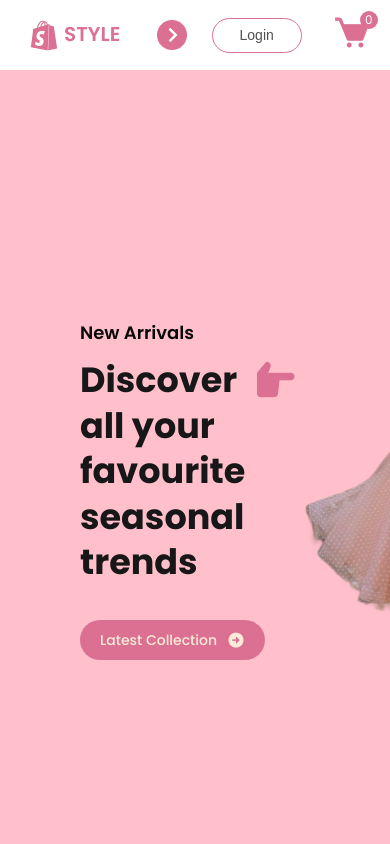
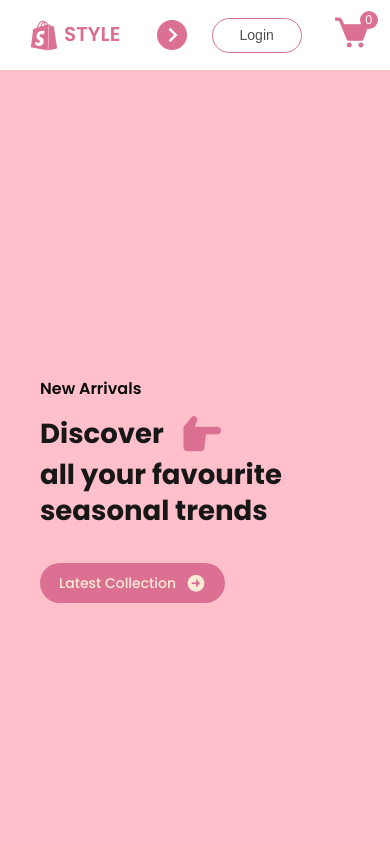
Before and after one commit to ElyaApyzova/Online-shop-with-React, a React (Create React App) app: page / in a window 390 px wide. Shown: the top 844 px of the page. Built offline with nearby package versions, Linux system fonts and the light colour scheme.

Commit message:
adaptive hero page

```diff
--- a/src/components/Hero/Hero.css
+++ b/src/components/Hero/Hero.css
@@ -54,7 +54,7 @@
 }
 
 .hero-latest-btn i{
-  font-size: 30px;
+  font-size: 24px;
 }
 
 .hero-right {
@@ -98,7 +98,7 @@
 
 @media(max-width:820px) {
   .hero-left{
-    padding-left: 80px;
+    padding-left: 70px;
     gap: 15px;
   }
 
@@ -120,10 +120,121 @@
   }
 
   .hero-latest-btn i{
-    font-size: 18px;
+    font-size: 16px;
   }
 
   .hero-right img{
-    width: 280px
+    width: 250px
   }
 }
+
+
+
+@media(max-width:686px) {
+  .hero {
+    flex-direction: column;
+  }
+
+  .hero-left{
+    padding-left: 60px;
+  }
+  .hero-left h2{
+    font-size: 24px;
+  }
+
+  .hero-right{
+    display: none;
+  }
+
+  .hero-left p{
+    font-size: calc(2vw + 2vh + 50%);
+  }
+
+  .hero-hand-icon i{
+    font-size: 60px;
+  }
+
+  .hero-latest-btn{
+    width: 200px;
+    height: 45px;
+  }
+  .hero-latest-btn i{
+    font-size: 24px;
+  }
+  }
+
+  @media(max-width:488px) {
+    .hero-left{
+      padding-left: 50px;
+    }
+  .hero-left h2{
+    font-size: 20px;
+  }
+
+    .hero-left p{
+      font-size: calc(1.8vw + 1.8vh + 2vmin);
+    }
+    .hero-hand-icon i{
+      font-size: 50px;
+    }
+
+    .hero-latest-btn i{
+      font-size: 24px;
+    }
+    }
+
+    @media(max-width:430px) {
+
+      .hero-left{
+        padding-left: 40px;
+      }
+
+    .hero-left h2{
+      font-size: 16px;
+    }
+
+      .hero-left p{
+        font-size: calc(1.6vw + 1.6vh + 2vmin);
+      }
+      .hero-hand-icon i{
+        font-size: 45px;
+      }
+
+      .hero-latest-btn{
+        width: 185px;
+        height: 40px;
+      }
+
+      .hero-latest-btn i{
+        font-size: 20px;
+      }
+      }
+
+
+    @media(max-width:370px) {
+
+      .hero-left{
+        padding-left: 30px;
+        gap: 8px;
+      }
+
+        .hero-left p{
+          font-size: calc(1.3vw + 1.3vh + 2vmin);
+        }
+
+        .hero-hand-icon{
+          gap: 10px;
+        }
+        .hero-hand-icon i{
+          font-size: 35px;
+        }
+
+       .hero-latest-btn{
+        width: 180px;
+        height: 38px;
+       }
+
+        .hero-latest-btn i{
+          font-size: 18px;
+        }
+        }
```
